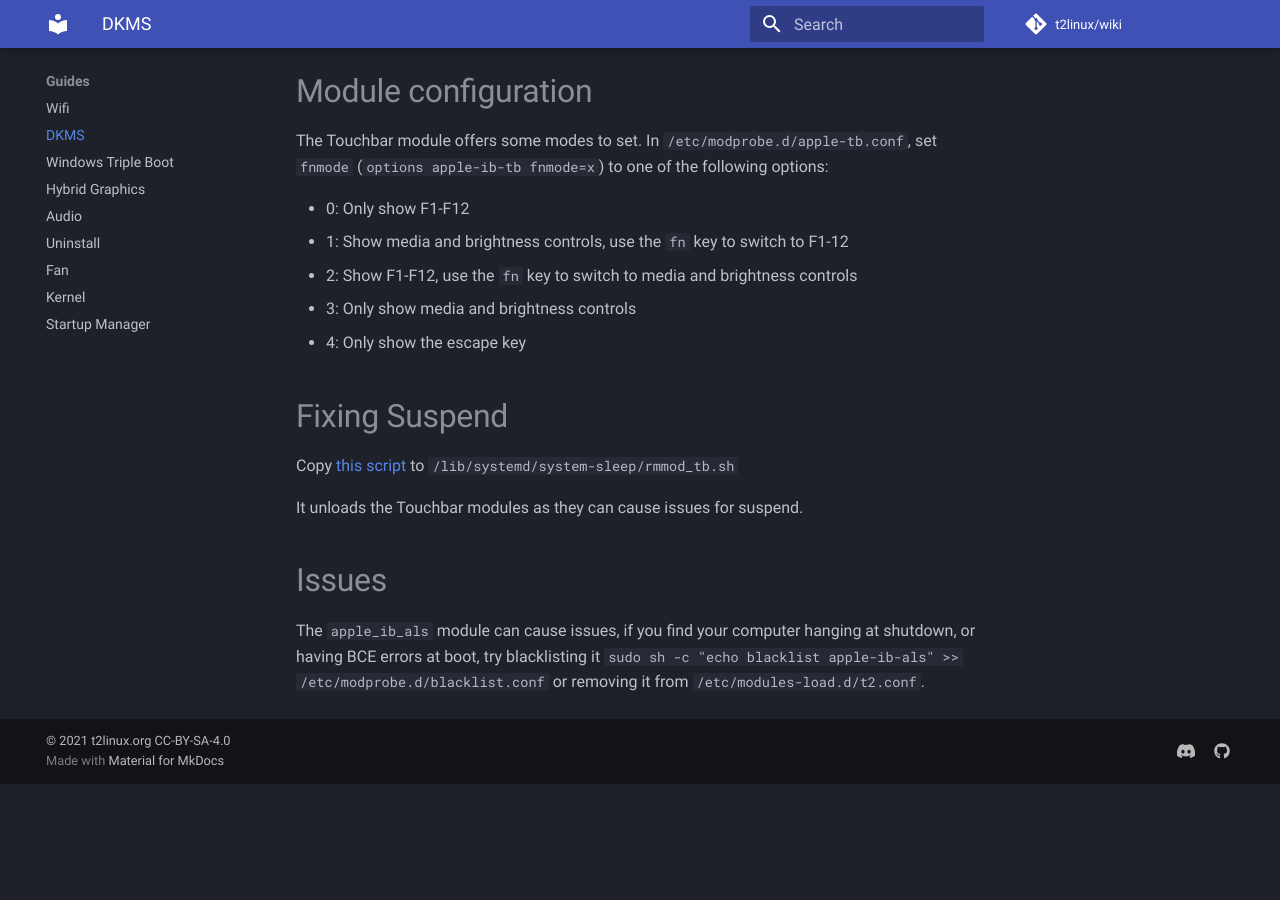
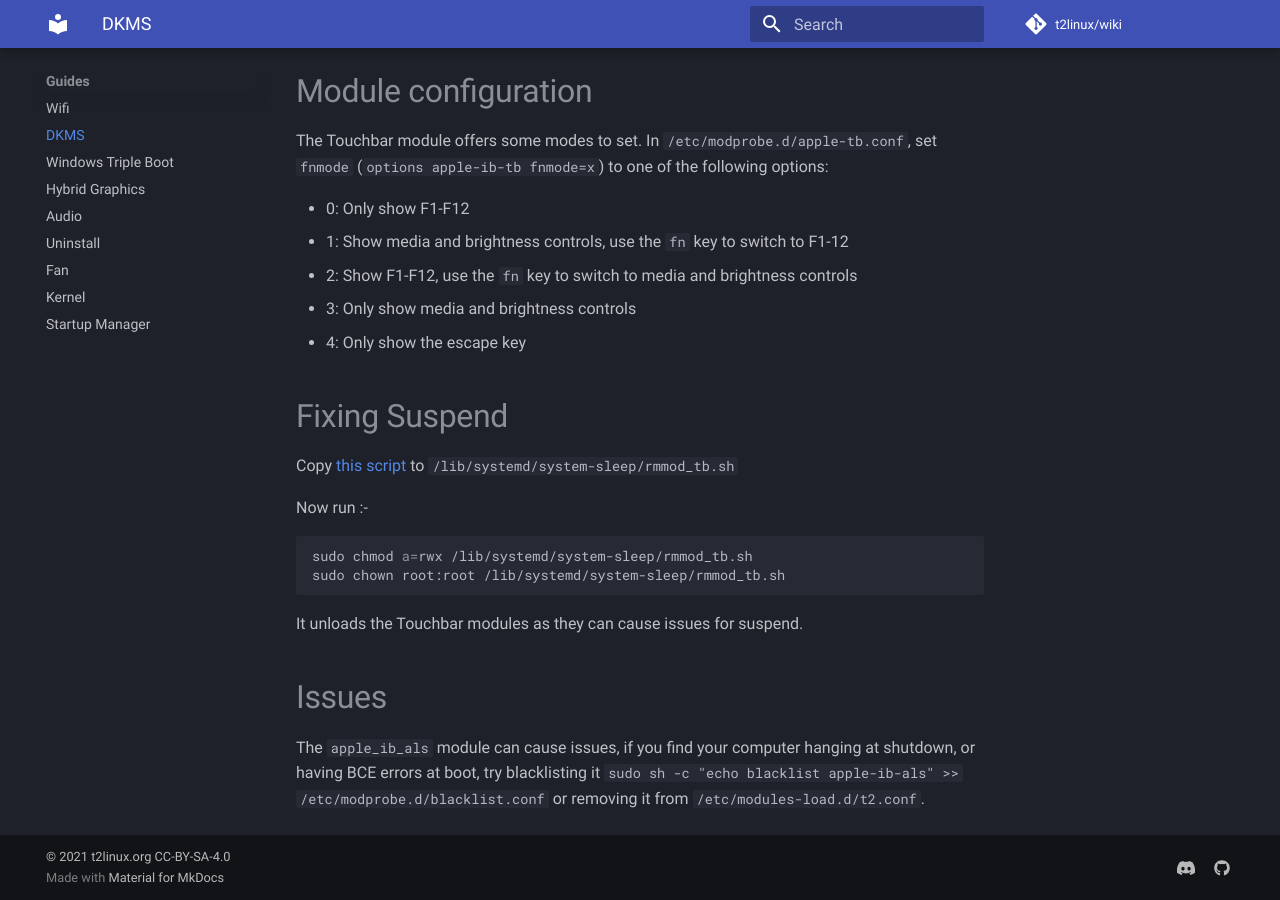
Before and after one commit to t2linux/wiki, an MkDocs documentation site: the page built from docs/guides/dkms.md, in a window 1280 px wide and 900 px high, scrolled down 1782 px. Built offline with MkDocs 1.6.1 and Material for MkDocs 9.7.7, drawn with Linux system fonts in a browser that asks for light colours; comment, search, counter and statistics services are not loaded; before the commit the page ends 2566 px from its top, so only the background shows below that.

Commit message:
Update dkms.md

````diff
--- a/docs/guides/dkms.md
+++ b/docs/guides/dkms.md
@@ -69,6 +69,13 @@ The Touchbar module offers some modes to set. In `/etc/modprobe.d/apple-tb.conf`
 
 Copy [this script](https://github.com/marcosfad/mbp-ubuntu/blob/master/files/suspend/rmmod_tb.sh) to `/lib/systemd/system-sleep/rmmod_tb.sh`
 
+Now run :-
+
+```sh
+sudo chmod a=rwx /lib/systemd/system-sleep/rmmod_tb.sh
+sudo chown root:root /lib/systemd/system-sleep/rmmod_tb.sh
+```
+
 It unloads the Touchbar modules as they can cause issues for suspend.
 
 # Issues
````
